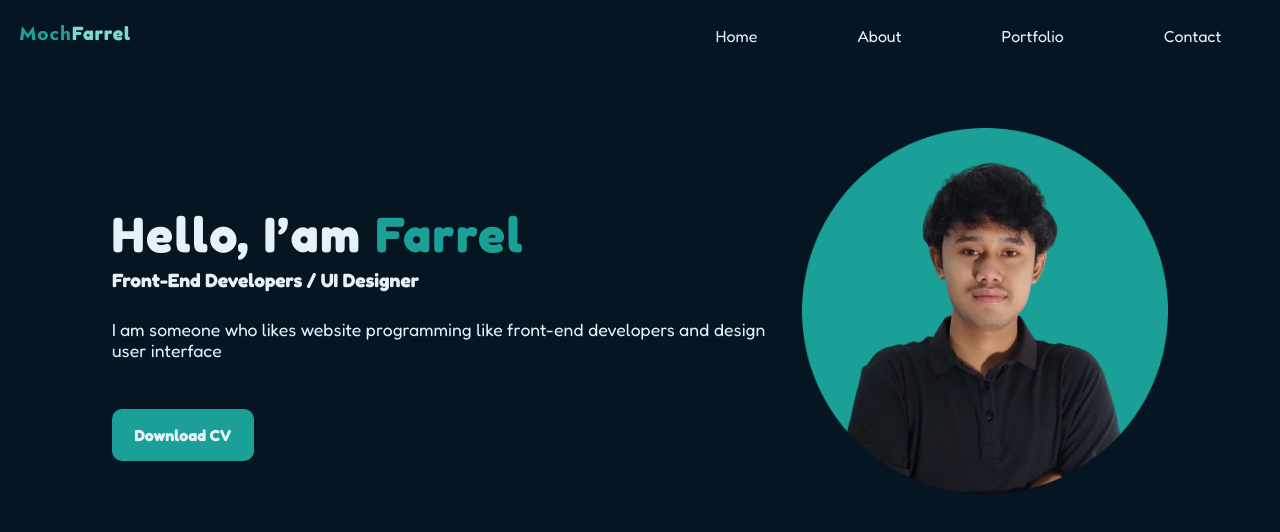
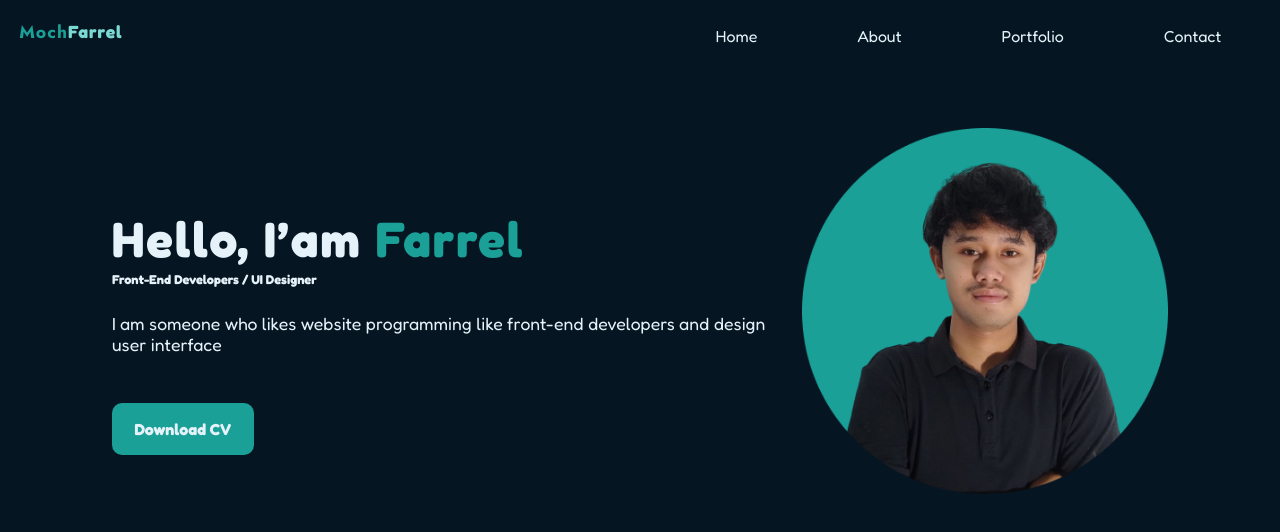
Before and after one commit to mochfarrel06/mochfarrel06.github.io, a PHP site: page / in a window 1280 px wide. Shown: the top 532 px of the page. Run offline with PHP 8.4, Linux system fonts and the light colour scheme.

Commit message:
Membuat layar responsif

```diff
--- a/css/style.css
+++ b/css/style.css
@@ -49,7 +49,7 @@
 }
 
 .navbar .container .logo {
-  font-size: 1.2em;
+  font-size: 1.1em;
   color: var(--green1);
   font-family: 'Jost', sans-serif;
   font-weight: bold;
@@ -155,7 +155,7 @@
 }
 
 .home .container .home-text h1 {
-  font-size: 2.5em;
+  font-size: 2em;
   color: var(--putihbiru);
   letter-spacing: 2px;
   transition: all 0.3s ease-in-out;
@@ -168,7 +168,7 @@
 .home .container .home-text h3 {
   color: var(--putihbiru);
   margin-top: 0.2em;
-  font-size: 1.2em;
+  font-size: 0.8em;
 }
 
 .home .container .home-text p {
```
